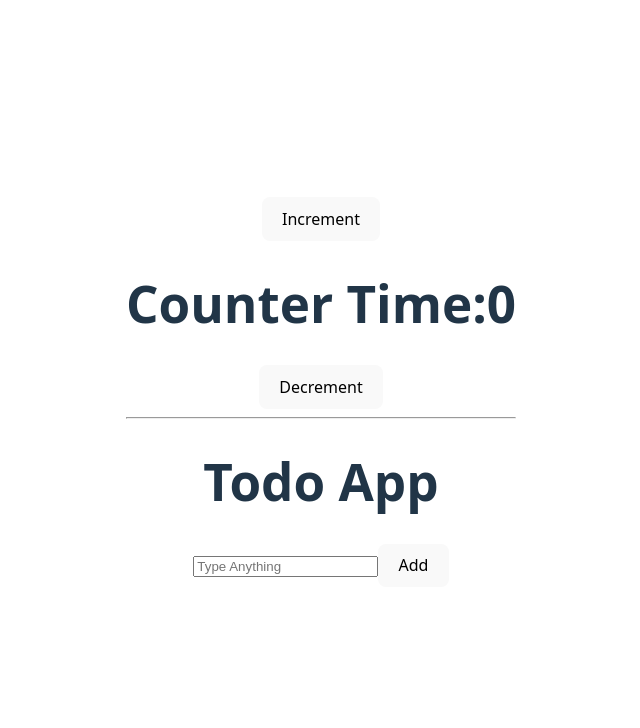
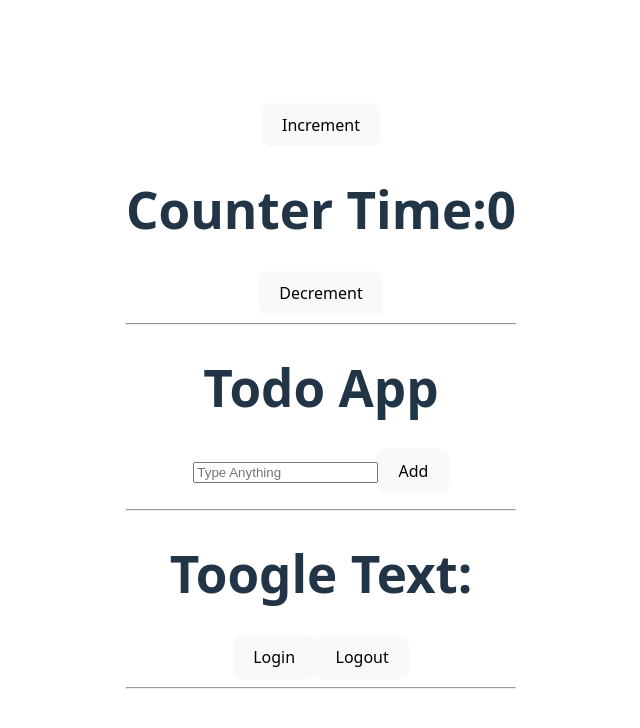
Before and after one commit to Parthiban-2003/react-sparks-hub, a React (Vite) app in the folder react-sparks/: page / in a window 1280 px wide. Shown: the top 728 px of the page, without its empty margins (319-959 px from the left). Built offline with nearby package versions, Linux system fonts and the light colour scheme.

Commit message:
ADDED: Toogle Show hide operations added.

```diff
--- a/react-sparks/src/react/spark.jsx
+++ b/react-sparks/src/react/spark.jsx
@@ -1,12 +1,14 @@
 import Counter from "../counter/counter";
 import TodoApp from "../todo/todo";
+import Toogle from "../toogleText/toogle";
 
 function Spark()
 {
     return(
         <>
             <Counter/> <hr />
-            <TodoApp/>
+            <TodoApp/> <hr />
+            <Toogle/> <hr />
         </>
     )
 }
--- /dev/null
+++ b/react-sparks/src/toogleText/toogle.jsx
@@ -0,0 +1,38 @@
+import { useState } from "react";
+
+function Toogle()
+{
+    const [toogle,setToogle] = useState(false);
+
+    function handleSubmit(e)
+    {
+        e.preventDefault();
+    }
+
+    return(
+        <>
+            <h1>Toogle Text:</h1>
+            <button onClick={()=>setToogle(true)}>Login</button>
+            <button onClick={()=>setToogle(false)}>Logout</button>
+
+            {
+                toogle && (
+                    <form onSubmit={handleSubmit}>
+                        <label>Name:</label>
+                        <input type="text" placeholder="Enter Your Name" /> <br /><br />
+
+                        <label>Email</label>
+                        <input type="email" placeholder="Enter Your Email" /> <br /><br />
+
+                        <label>Password</label>
+                        <input type="password" placeholder="Enter Your Password" /> <br /> <br />
+
+                        <button type="submit">Add</button>
+                    </form>
+                )
+            }
+        </>
+    )
+}
+
+export default Toogle;
```
